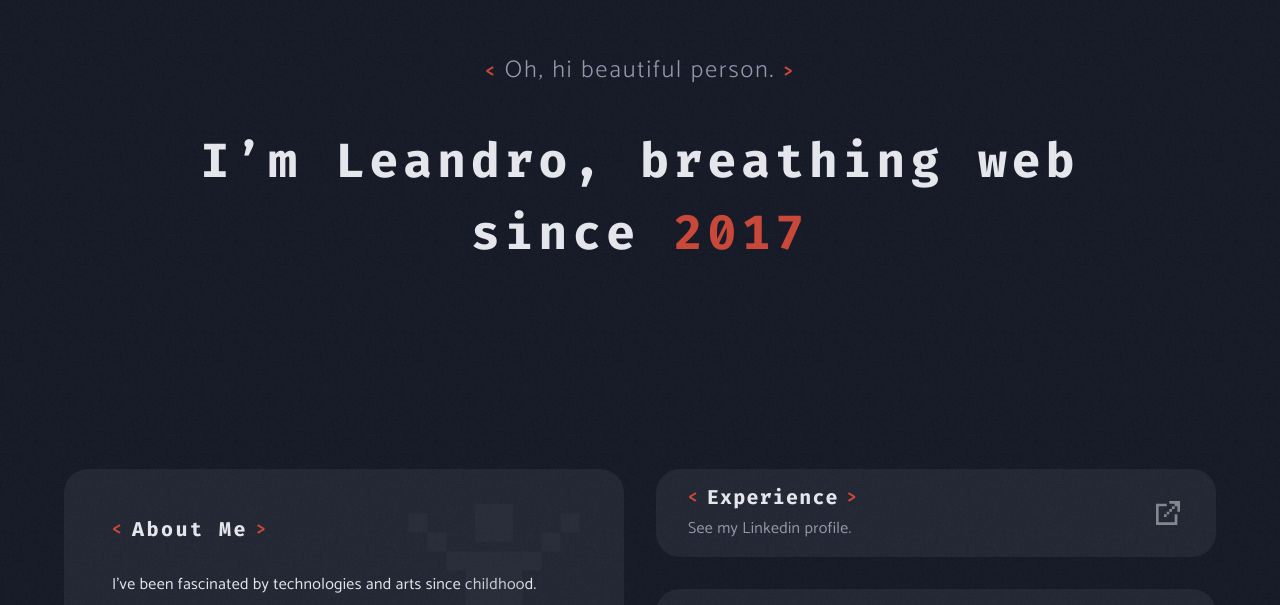
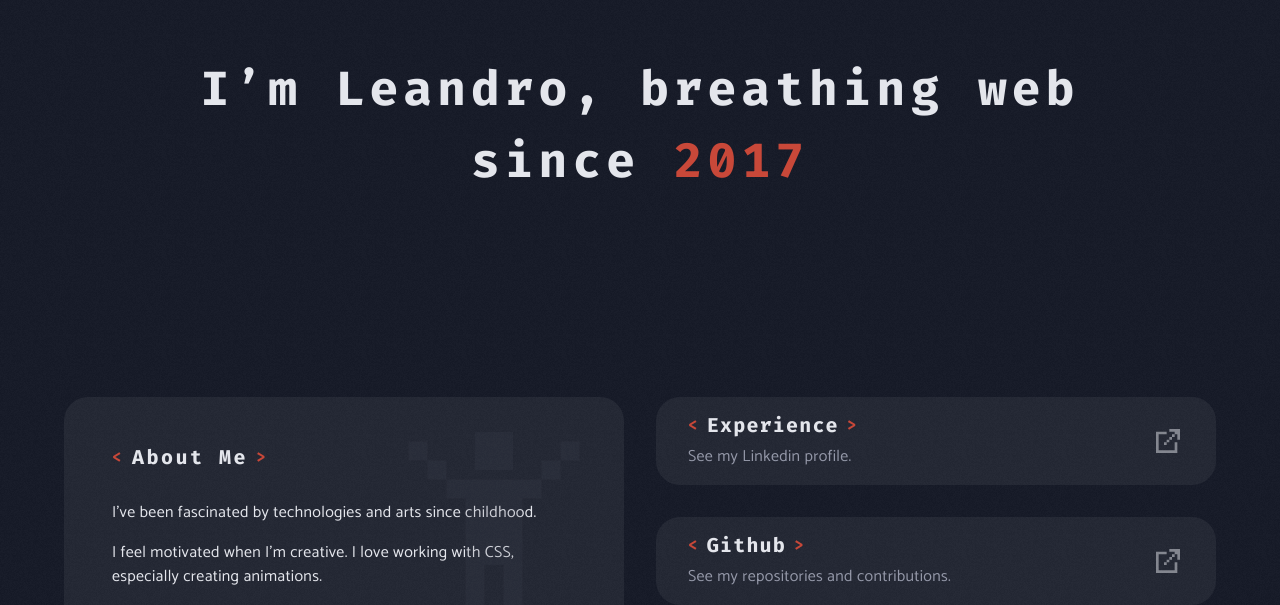
Before and after one commit to zKhiro/zkhiro.github.io, an Angular app: page / in a window 1280 px wide. Shown: the part 147-752 px from the top of the page. Built offline with nearby package versions, Linux system fonts and the light colour scheme.

Commit message:
remove: "hi beautiful people (...) section

```diff
--- a/src/app/views/home/home.component.html
+++ b/src/app/views/home/home.component.html
@@ -1,5 +1,4 @@
 <header class="home-header d-flex flex-column align-items-center text-center">
-  <h2 class="text-regular tag text-secondary fw-lighter">Oh, hi beautiful person.</h2>
   <h1 class="mb-0">
     I’m Leandro, breathing web since
     <span
```
